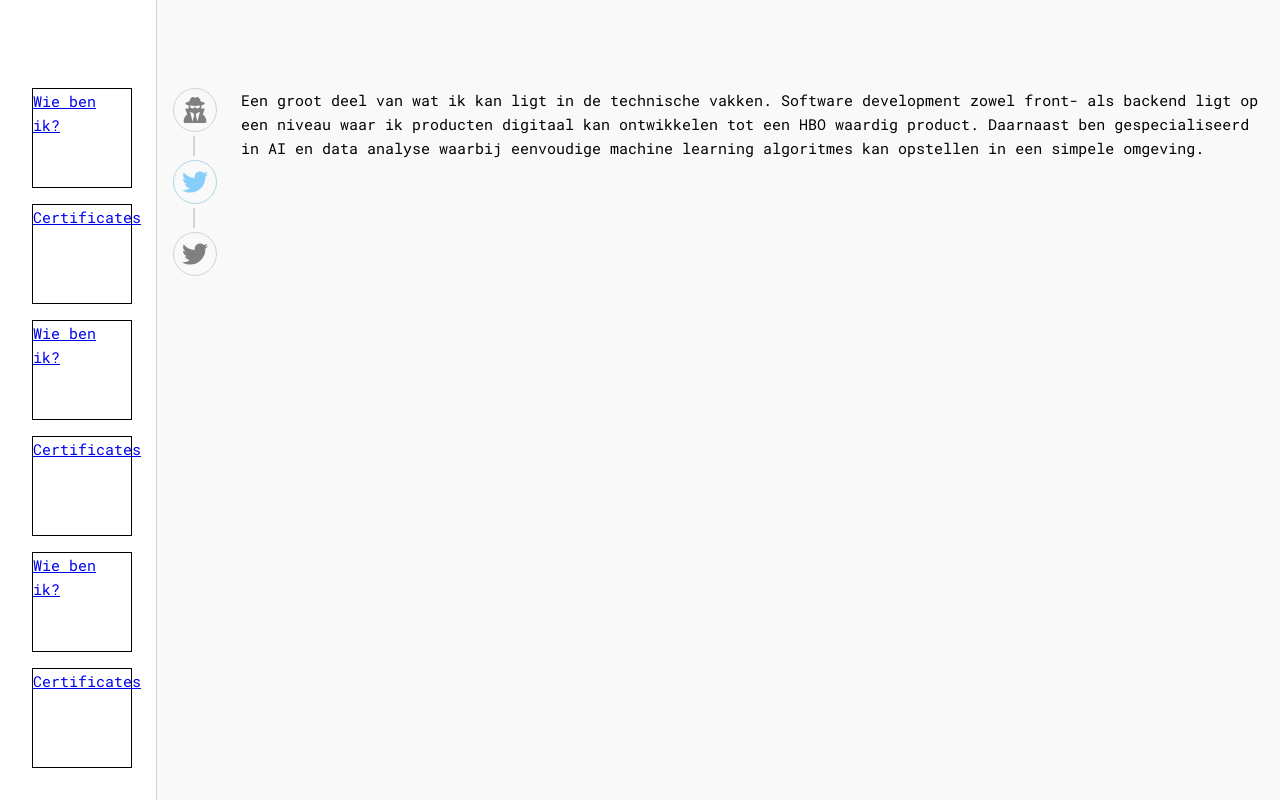
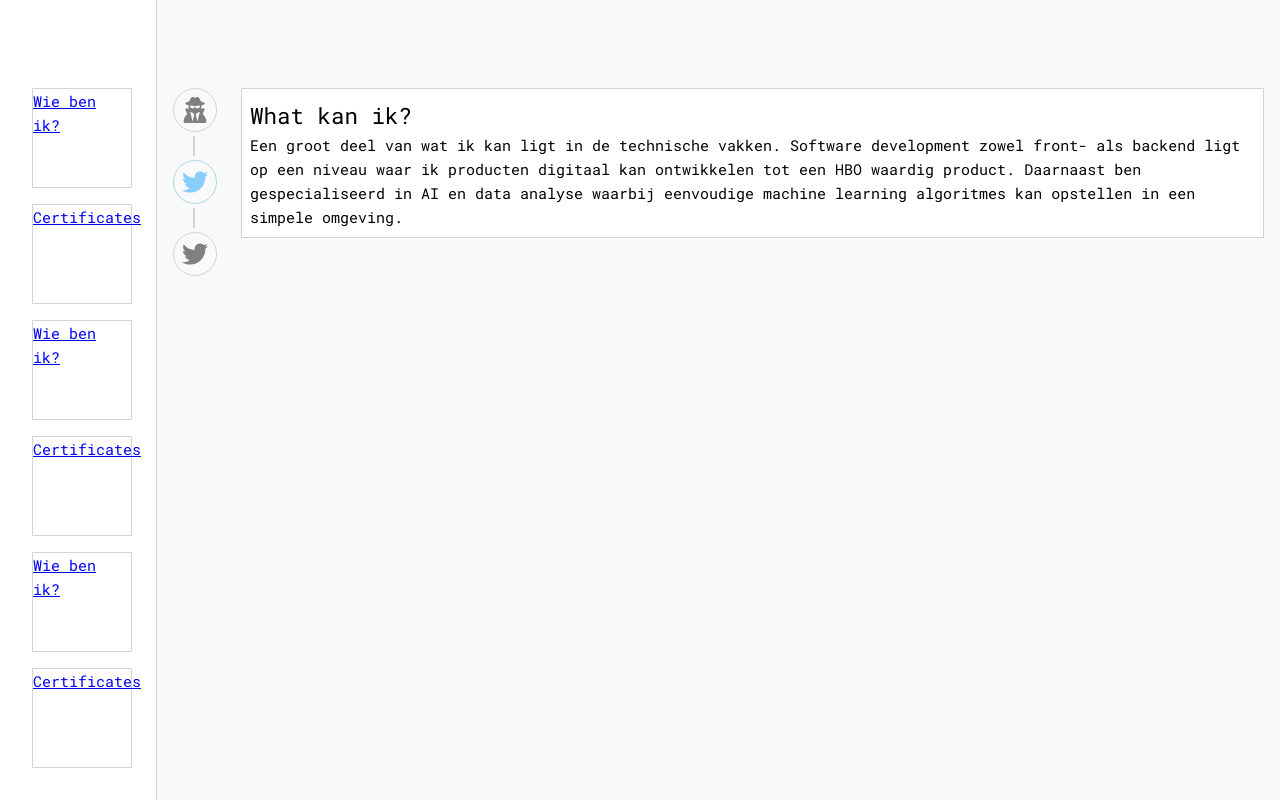
Before and after one commit to SemPlasmeijer/minor-portfolio, a Vue app: page /description in a window 1280 px wide. Both pictures are taken after a click on the element 195 px from the left and 182 px from the top of the page. Built offline with nearby package versions, Linux system fonts and the light colour scheme.

Commit message:
paragraphs

```diff
--- a/src/components/SideBarItem.vue
+++ b/src/components/SideBarItem.vue
@@ -23,7 +23,7 @@ export default {
   margin: 0.5rem;
   height: 100px;
   width: 100px;
-  border: solid 1px black;
+  border: solid 1px lightgray;
 }
 
 .itemInner {
--- a/src/components/WhatCanI.vue
+++ b/src/components/WhatCanI.vue
@@ -1,5 +1,10 @@
 <template>
-    <p>
-Een groot deel van wat ik kan ligt in de technische vakken. Software development zowel front- als backend ligt op een niveau waar ik producten digitaal kan ontwikkelen tot een HBO waardig product. Daarnaast ben gespecialiseerd in AI en data analyse waarbij eenvoudige machine learning algoritmes kan opstellen in een simpele omgeving.
-    </p>
+    <div class="paragraphContainer">
+        <h2>
+            What kan ik?
+        </h2>
+        <p>
+            Een groot deel van wat ik kan ligt in de technische vakken. Software development zowel front- als backend ligt op een niveau waar ik producten digitaal kan ontwikkelen tot een HBO waardig product. Daarnaast ben gespecialiseerd in AI en data analyse waarbij eenvoudige machine learning algoritmes kan opstellen in een simpele omgeving.
+        </p>
+    </div>
 </template>
--- a/src/components/WhatDoI.vue
+++ b/src/components/WhatDoI.vue
@@ -1,7 +1,12 @@
 <template>
-    <p>
-        Ik weten hoe ik steden doormiddelen van data gezondere of een positievere leefstijlen kan motiveren. Met als gedachten een product te kunnen leveren die mijn huidige kennis die ik heb over software ontwikkeling en AI met elkaar te kunnen combineren tot een MVP. Ik heb momenteel wat kennis over de beide vakken maar geen idee hoe deze met elkaar gecombineerd kunnen worden.
-        <br>
-        Andere onderwerpen die mij interesse opdoen is de aanleg van nieuwe infrastructuur wil het zijn de opkomst van leenscooters, auto’s of de aanleg van civiele technieken. En hoe gemeenschappen beter gebruik kunnen maken van elkaar, wil het zijn lenen van producten of meer lokaal produceren.
-    </p>
+    <div class="paragraphContainer">
+        <h2>
+            Wat wil ik leren?
+        </h2>
+        <p>
+            Ik weten hoe ik steden doormiddelen van data gezondere of een positievere leefstijlen kan motiveren. Met als gedachten een product te kunnen leveren die mijn huidige kennis die ik heb over software ontwikkeling en AI met elkaar te kunnen combineren tot een MVP. Ik heb momenteel wat kennis over de beide vakken maar geen idee hoe deze met elkaar gecombineerd kunnen worden.
+            <br>
+            Andere onderwerpen die mij interesse opdoen is de aanleg van nieuwe infrastructuur wil het zijn de opkomst van leenscooters, auto’s of de aanleg van civiele technieken. En hoe gemeenschappen beter gebruik kunnen maken van elkaar, wil het zijn lenen van producten of meer lokaal produceren.
+        </p>
+    </div>
 </template>
--- a/src/components/description.vue
+++ b/src/components/description.vue
@@ -1,5 +1,15 @@
 <template>
-  <p>
-    Sem Plasmeijer 21 Jaar student ICT aan Fontys Hogeschool Tilburg. Naar een jaar bouwkunde te hebben gestudeerd met de gedachten om mijn werk in werkelijkheid terug te willen zien kwam ik erachter dat mijn passie niet in het vak lag. Met de gedachten dat ik nog steeds dingen wilden ontwikkelen en problemen wilden oplossen was ik 3 jaar geleden overgestapt naar HBO ICT en sindsdien ben ik niet veranderd. Mijn vrije tijd besteed ik voornamelijk aan sport, maar daarbuiten heb ik interesse in architectuur, UX UI, game development en tekenen en hoe mensen in deze vakken over problemen zijn heen gekomen.
-  </p>
+  <div class="paragraphContainer">
+    <h2>Wie Ben ik?</h2>
+    <p>
+      Sem Plasmeijer 21 Jaar student ICT aan Fontys Hogeschool Tilburg. Naar een jaar bouwkunde te hebben gestudeerd met de gedachten om mijn werk in werkelijkheid terug te willen zien kwam ik erachter dat mijn passie niet in het vak lag. Met de gedachten dat ik nog steeds dingen wilden ontwikkelen en problemen wilden oplossen was ik 3 jaar geleden overgestapt naar HBO ICT en sindsdien ben ik niet veranderd. Mijn vrije tijd besteed ik voornamelijk aan sport, maar daarbuiten heb ik interesse in architectuur, UX UI, game development en tekenen en hoe mensen in deze vakken over problemen zijn heen gekomen.
+    </p>
+  </div>
 </template>
+<style lang="scss">
+.paragraphContainer {
+  background-color: white;
+  border: 1px solid lightgray;
+  padding: 0.5rem;
+}
+</style>
```
